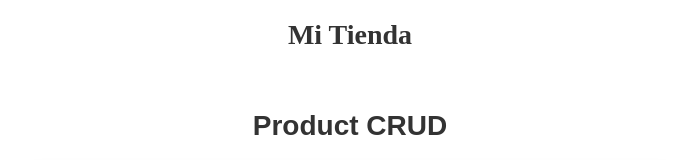
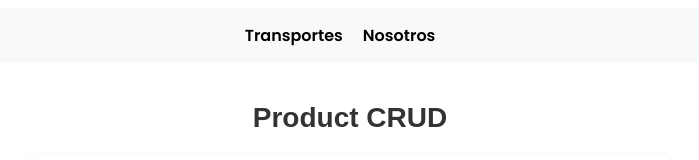
Before and after one commit to Tomadrago1/proyectoVenta, a React app in the folder front/: page / in a window 1280 px wide. Shown: the top 160 px of the page, without its empty margins (290-989 px from the left). Built offline with nearby package versions, Linux system fonts and the light colour scheme; no server answers.

Commit message:
Agrega header basico

```diff
--- a/front/package.json
+++ b/front/package.json
@@ -11,9 +11,11 @@
   "license": "ISC",
   "description": "",
   "dependencies": {
+    "@types/react-router-dom": "^5.3.3",
     "axios": "^1.7.8",
     "react": "^18.3.1",
-    "react-dom": "^18.3.1"
+    "react-dom": "^18.3.1",
+    "react-router-dom": "^7.0.1"
   },
   "devDependencies": {
     "@babel/core": "^7.22.5",
--- a/front/src/App.tsx
+++ b/front/src/App.tsx
@@ -1,13 +1,22 @@
 import React from 'react';
 import ProductCrud from './components/ProductCrud';
+import Header from './components/Header';
+import { Route, Routes } from "react-router-dom";
 
 const App: React.FC = () => {
-  return (
-    <div>
-      <h1>Mi Tienda</h1>
-      <ProductCrud />
-    </div>
-  );
+    return (
+        <Routes>
+            <Route
+                path="/"
+                element={
+                    <div>
+                        <Header />
+                        <ProductCrud />
+                    </div>
+                }
+            />
+        </Routes>
+    );
 };
 
 export default App;
--- /dev/null
+++ b/front/src/components/Header.tsx
@@ -0,0 +1,21 @@
+import React, { useState, useEffect } from "react";
+import { Link, useNavigate } from "react-router-dom";
+import "../styles/Header.css";
+
+
+const Header = () => {
+    const navigate = useNavigate();
+
+    return (
+        <header className="header">
+            <nav className="nav d-none d-lg-flex justify-content-center align-items-center">
+                <ul>
+                    <li><Link to="/transportes">Transportes</Link></li>
+                    <li><Link to="/nosotros">Nosotros</Link></li>
+                </ul>
+            </nav>
+        </header>
+    );
+};
+
+export default Header;
--- a/front/src/index.tsx
+++ b/front/src/index.tsx
@@ -1,12 +1,11 @@
 import React from 'react';
-import ReactDOM from 'react-dom/client';
-import App from './App'; // Importamos App.tsx
+import ReactDOM from 'react-dom';
+import { BrowserRouter } from 'react-router-dom';
+import App from './App';
 
-const rootElement = document.getElementById('root') as HTMLElement;
-
-const root = ReactDOM.createRoot(rootElement);
-root.render(
-  <React.StrictMode>
-    <App /> {/* Renderizamos el componente principal */}
-  </React.StrictMode>
+ReactDOM.render(
+  <BrowserRouter>
+    <App />
+  </BrowserRouter>,
+  document.getElementById('root')
 );
--- /dev/null
+++ b/front/src/interface/producto.ts
@@ -0,0 +1,5 @@
+export interface Producto {
+  id_producto: string;
+  nombre_producto: string;
+  precio: number;
+}
--- /dev/null
+++ b/front/src/styles/Header.css
@@ -0,0 +1,99 @@
+@import url('https://fonts.googleapis.com/css2?family=Poppins:wght@400;600&display=swap');
+
+.header {
+  font-family: 'Poppins', sans-serif;
+  display: flex;
+  justify-content: space-between;
+  align-items: center;
+  padding: 15px;
+  background-color: #f8f9fa;
+}
+
+a {
+  color: black !important;
+  text-decoration: none !important;
+}
+
+.logo img {
+  width: 200px;
+  height: 50px;
+  object-fit: contain;
+  vertical-align: middle;
+}
+
+.nav {
+  display: flex;
+  flex: 1;
+  justify-content: center;
+}
+
+.nav ul {
+  display: flex;
+  list-style-type: none;
+  margin: 0;
+  padding: 0;
+}
+
+.nav ul li {
+  margin-right: 20px;
+}
+
+.nav ul li a {
+  text-decoration: none;
+  color: #333;
+  font-weight: 600;
+  transition: color 0.3s, transform 0.3s;
+}
+
+.nav ul li a:hover {
+  color: #007bff;
+  transform: scale(1.1);
+}
+
+.user {
+  display: flex;
+  align-items: center;
+  margin-left: auto;
+  padding-left: 15px;
+  font-weight: 600;
+  color: #333;
+}
+
+.user-icon {
+  width: 35px;
+  height: 35px;
+  border-radius: 50%;
+  margin-right: 10px;
+  object-fit: cover;
+}
+
+.user a:hover {
+  color: #007bff !important;
+  transform: scale(1.05);
+  transition: color 0.3s, transform 0.3s;
+  cursor: pointer;
+}
+
+.boton-inicia_sesion {
+  text-decoration: none;
+}
+
+@media (max-width: 992px) {
+  .nav {
+    display: none;
+  }
+
+  .navbar-toggler {
+    display: inline-block;
+  }
+
+  .offcanvas .navbar-nav .nav-link {
+    font-weight: 600;
+    color: #333;
+    transition: color 0.3s;
+  }
+
+  .offcanvas .navbar-nav .nav-link:hover {
+    color: #007bff;
+  }
+}
```
Also changed, not shown: front/src/components/Login.tsx (added, +80 -0 lines), front/src/components/ProductCrud.tsx (+1 -7 lines), front/src/services/searchService.ts (added, +17 -0 lines), 3 other files (tests, documents, lock files or other folders).
